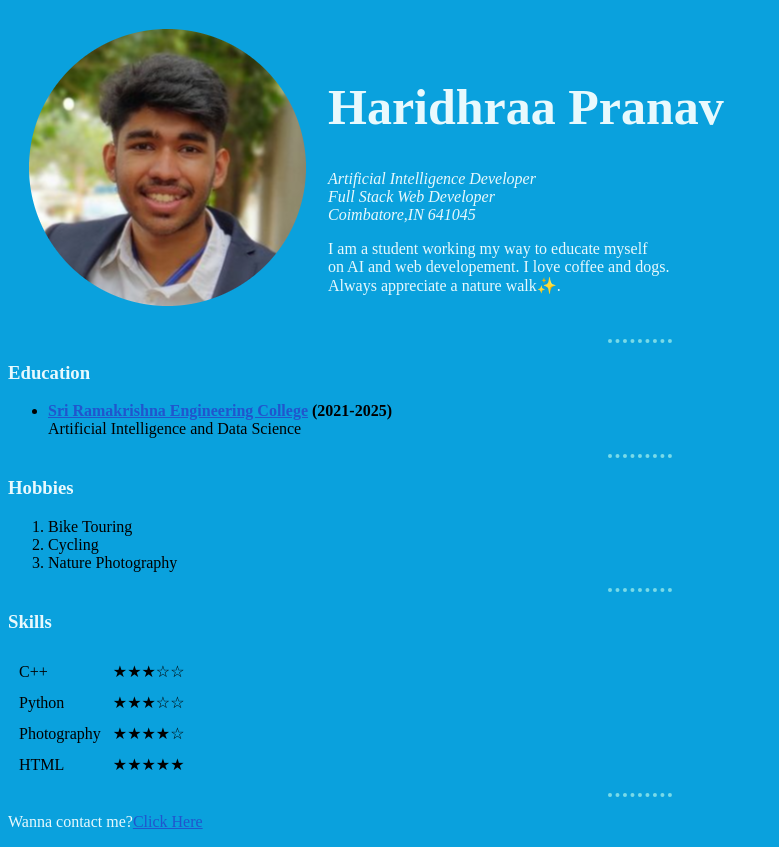
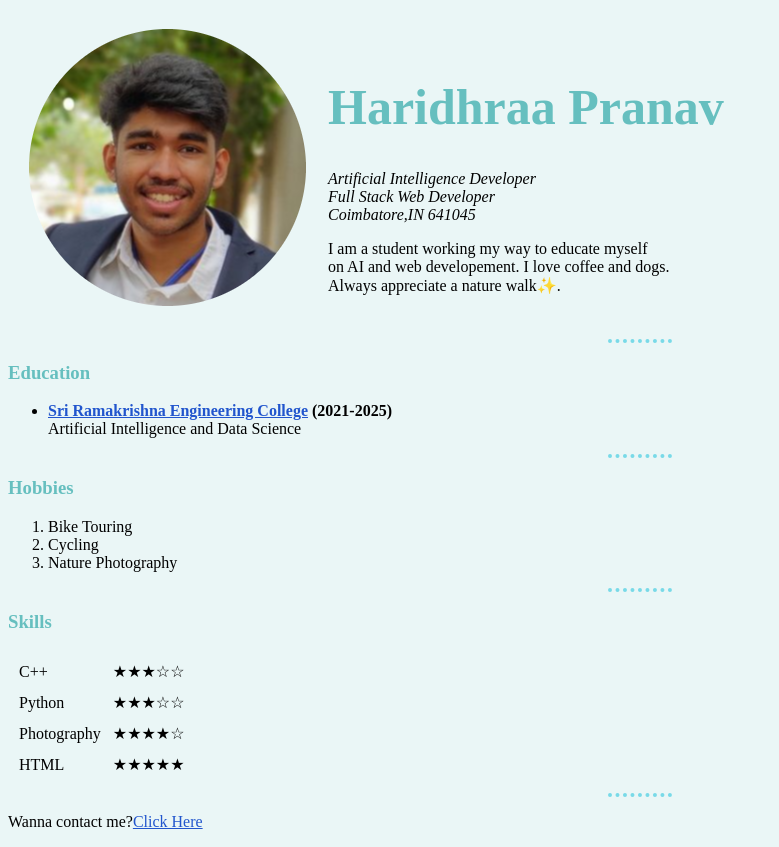
Before and after one commit to PranavJ6210/Quaters, a plain HTML site: page index.html in a window 1280 px wide. Shown: the whole page, without its empty margins (0-779 px from the left). Drawn offline with Linux system fonts and the light colour scheme.

Commit message:
Add CSS webpage

```diff
--- a/css/styles.css
+++ b/css/styles.css
@@ -1,10 +1,10 @@
 body {
-  background-color: #0AA1DD;
+  background-color: #EAF6F6;
   font-family: Bahnschrift SemiBold;
 }
 
 hr {
-  background-color: #0AA1DD;
+  background-color: #EAF6F6;
   border-style: dotted none none;
   border-color: #79DAE8;
   border-width: 4px;
@@ -13,18 +13,18 @@ hr {
 }
 
 h1 {
-  color: #E8F9FD;
+  color: #66BFBF;
   font-family: Freestyle Script;
   font-size: 50px;
 }
 
 h2 {
-  color: #E8F9FD;
+  color: #66BFBF;
   font-family: Bahnschrift;
 }
 
 h3 {
-  color: #E8F9FD;
+  color: #66BFBF;
   font-family: Bahnschrift;
 }
 
@@ -34,10 +34,10 @@ a {
 
 p {
   font-family: Bahnschrift SemiBold;
-  color: #E8F9FD;
+  color: none;
 }
 
 p2 {
   font-family: Bahnschrift SemiBold;
-  color: #E8F9FD;
+  color: none;
 }
```
